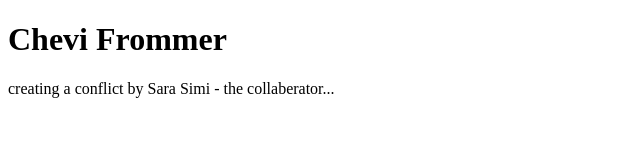
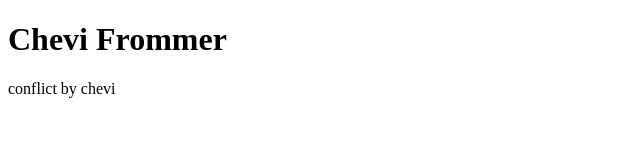
Before and after one commit to yochevedfrommer/demo, a plain HTML site: page index.html in a window 1280 px wide. Shown: the whole page, without its empty margins (0-640 px from the left). Drawn offline with Linux system fonts and the light colour scheme.

Commit message:
change p by chevi

```diff
--- a/index.html
+++ b/index.html
@@ -7,6 +7,6 @@
 </head>
 <body>
     <h1>Chevi Frommer</h1>
-    <p>creating a conflict by Sara Simi - the collaberator...</p>
+    <p>conflict by chevi</p>
 </body>
 </html>
```
